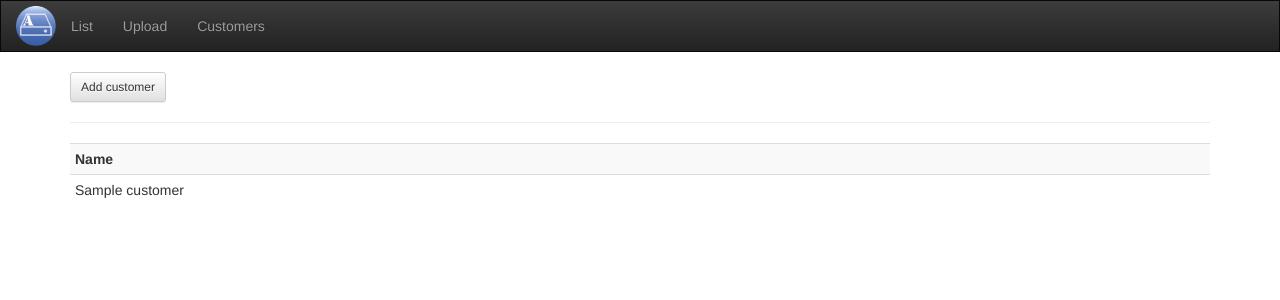
After one commit to Zitrax/Artifakt, a Python web app: template artifakt/templates/customers.jinja2 in a window 1280 px wide. The commit adds this page. Shown: the top 300 px of the page. Run offline with Jinja, Linux system fonts and the light colour scheme; the template is opened without the code that fills it: most values are stand-ins (such as "Sample title", 1, 10 or a date in 2020); some libraries are stand-ins or nearby versions.

Commit message:
Added customer view

```diff
--- a/artifakt/__init__.py
+++ b/artifakt/__init__.py
@@ -98,6 +98,8 @@ def main(global_config, **settings):
 
     config.add_route('bundle', '/bundle/{sha1}')
 
+    config.add_route('customers', '/customers')
+
     config.add_route('upload', '/upload')
 
     config.scan()
--- /dev/null
+++ b/artifakt/templates/customers.jinja2
@@ -0,0 +1,24 @@
+<!DOCTYPE html>
+<html lang="{{ request.locale_name }}">
+<head>
+    {% include 'head.jinja2' %}
+    <title>Customers</title>
+</head>
+<body>
+{% include 'navbar.jinja2' %}
+<div class="container">
+    <button class="btn btn-sm btn-default" type="submit">Add customer</button>
+    <hr>
+    <table class="table table-striped table-hover table-condensed">
+        <tr>
+            <th>Name</th>
+        </tr>
+        {% for customer in customers %}
+            <tr>
+                <td>{{ customer.name }}</td>
+            </tr>
+        {% endfor %}
+    </table>
+</div>
+</body>
+</html>
--- a/artifakt/templates/navbar.jinja2
+++ b/artifakt/templates/navbar.jinja2
@@ -17,6 +17,7 @@
             <ul class="nav navbar-nav">
                 <li><a href="/artifacts">List</a></li>
                 <li><a href="/upload">Upload</a></li>
+                <li><a href="/customers">Customers</a></li>
                 {% if request.user.is_admin %}
                     <li><a href="/admin">Admin</a></li>
                 {% endif %}
```
Also changed, not shown: artifakt/views/customers.py (added, +8 -0 lines).
